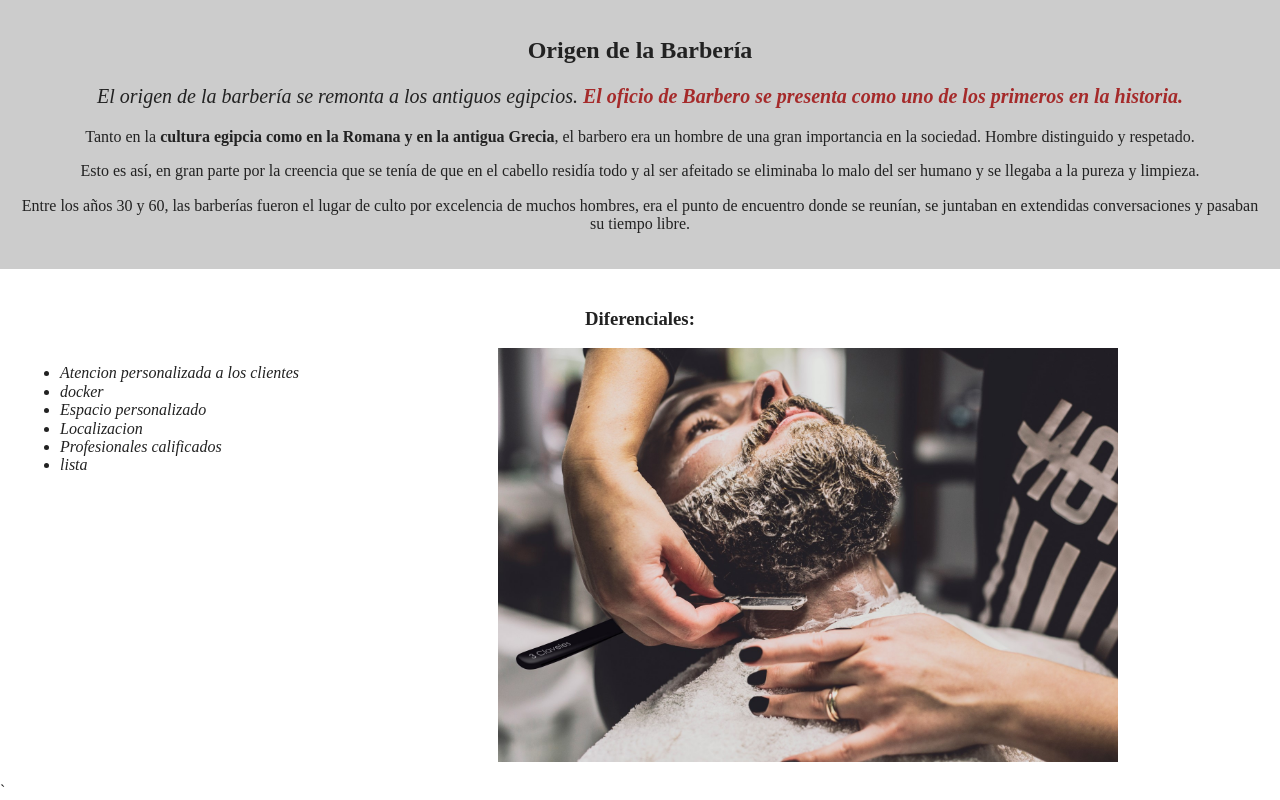
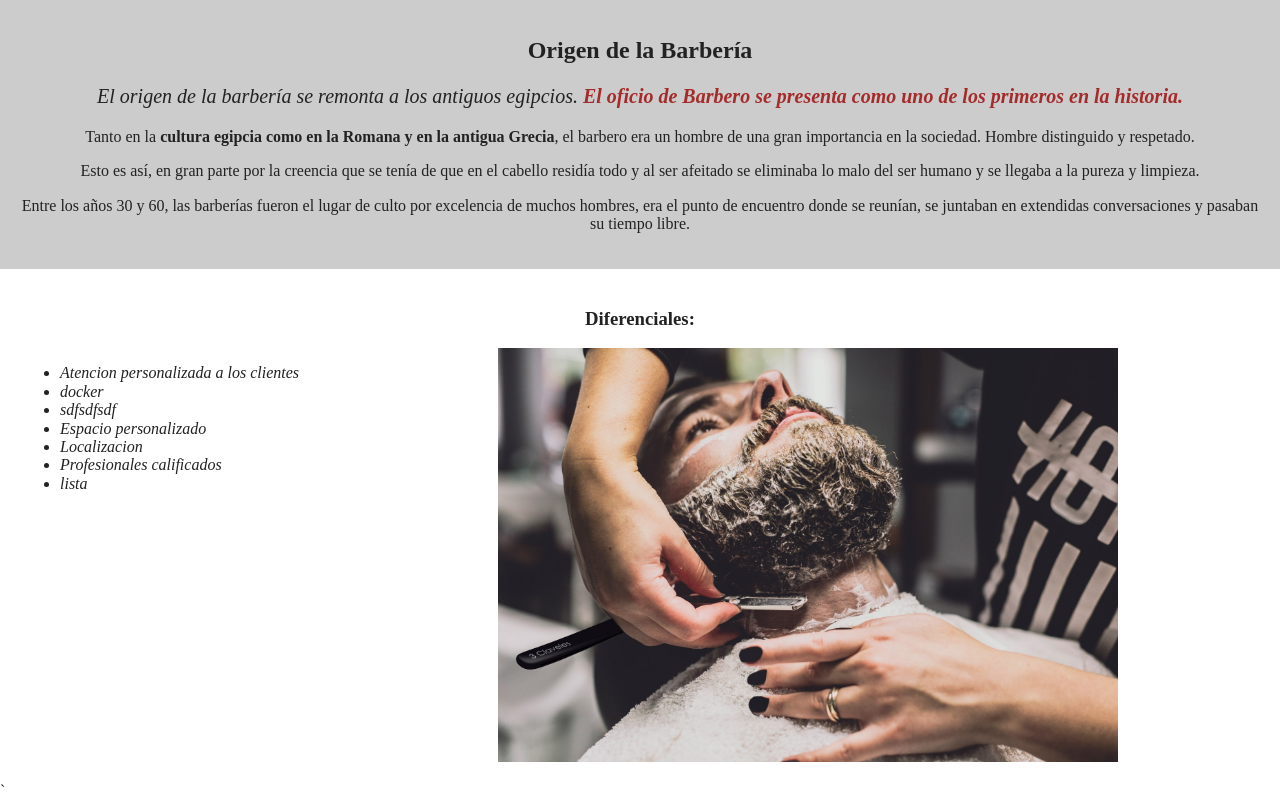
Before and after one commit to richardRIHB/alura, a website built with Parcel: page index.html in a window 1280 px wide. Shown: the part 953-1753 px from the top of the page. Built offline with nearby package versions, Linux system fonts and the light colour scheme.

```diff
--- a/index.html
+++ b/index.html
@@ -60,6 +60,7 @@
       <ul>
         <li class="items">Atencion personalizada a los clientes</li>
         <li class="items">docker</li>
+        <li class="items">sdfsdfsdf</li>
         <li class="items">Espacio personalizado</li>
         <li class="items">Localizacion</li>
         <li class="items">Profesionales calificados</li>
```
